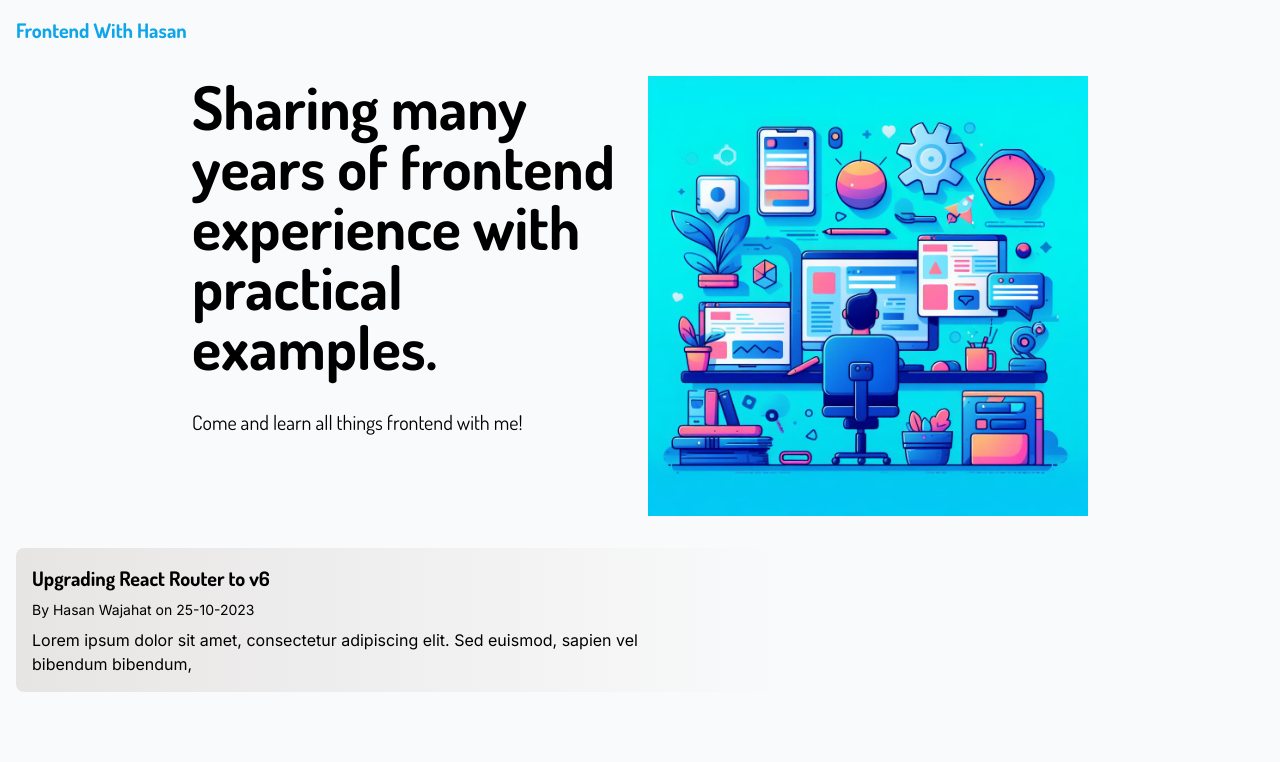
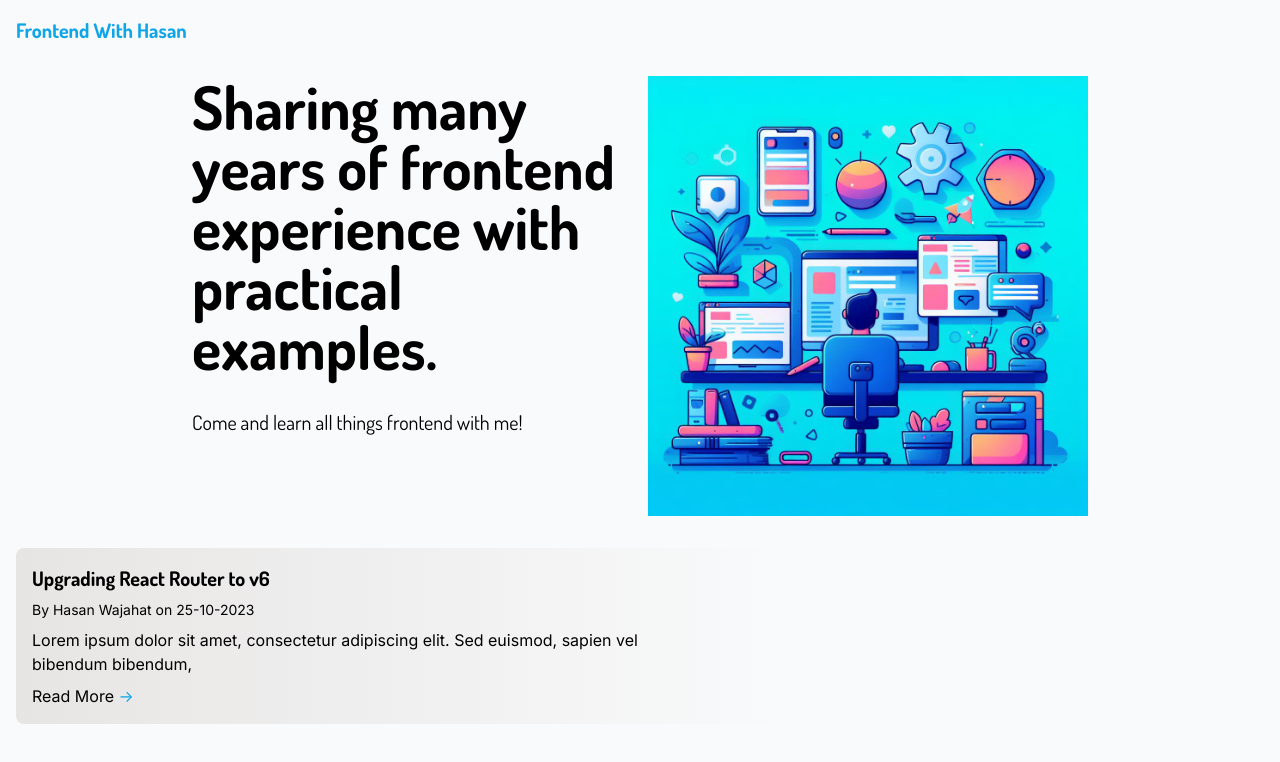
Before and after one commit to hasan-wajahat/my-blog, a Next.js app: page / in a window 1280 px wide. Shown: the top 762 px of the page. Built offline with nearby package versions, Linux system fonts and the light colour scheme.

Commit message:
Adds read more to article tile

```diff
--- a/app/components/ArticleTile.tsx
+++ b/app/components/ArticleTile.tsx
@@ -23,10 +23,13 @@ const ArticleTile: React.FC<ArticleTileProps> = ({
       <h3 className="mb-2 font-serif text-xl font-bold group-hover:text-sky-500">
         {title}
       </h3>
-      <p className="mb-2 font-sans text-sm">
+      <p className="mb-2 text-sm">
         By {author} on <time dateTime={date}>{date}</time>
       </p>
-      <p className="max-w-prose font-sans">{excerpt}</p>
+      <p className="mb-2 max-w-prose">{excerpt}</p>
+      <div>
+        Read More <span className="text-sky-500"> -&gt;</span>
+      </div>
     </Link>
   );
 };
```
